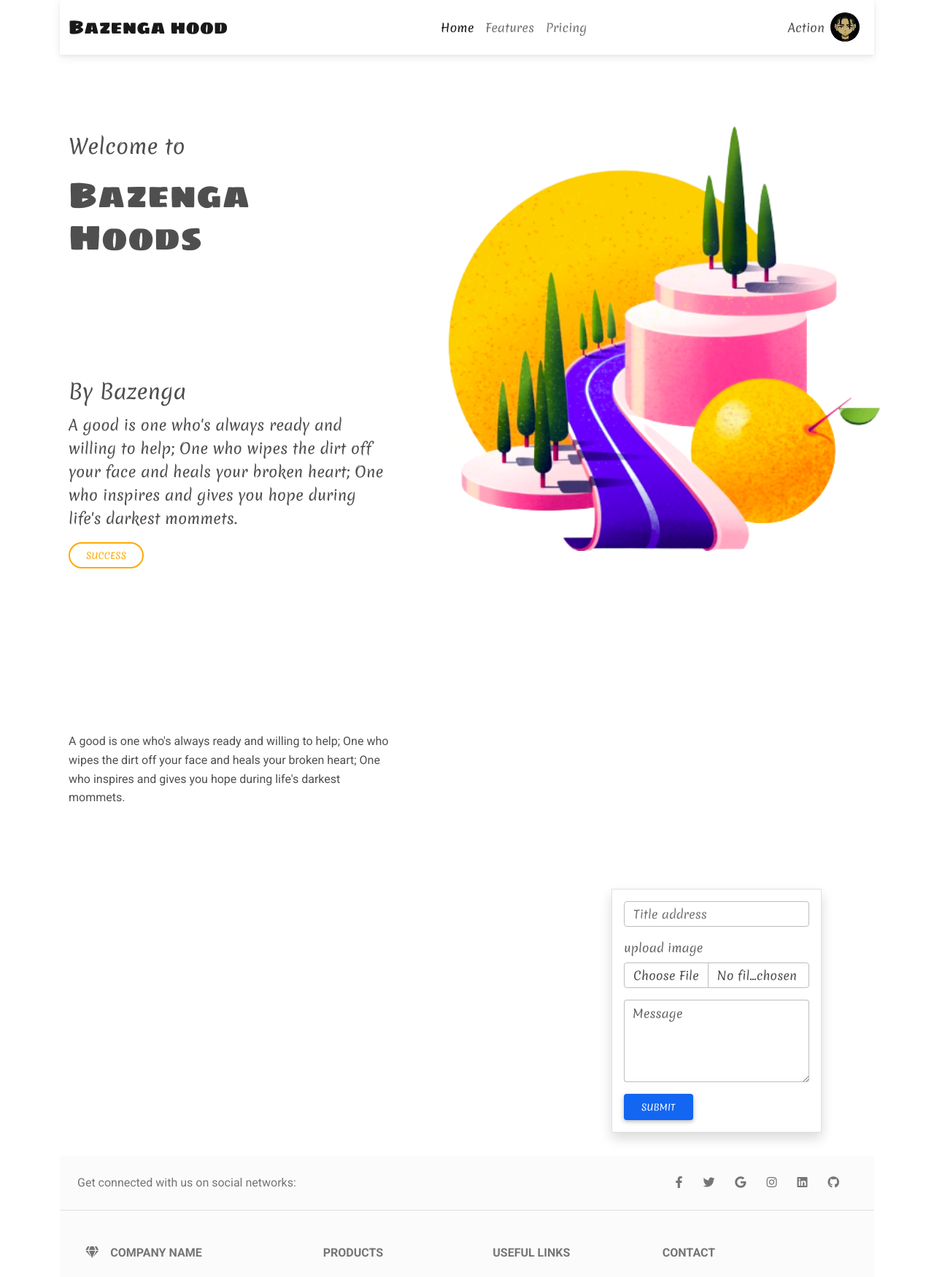
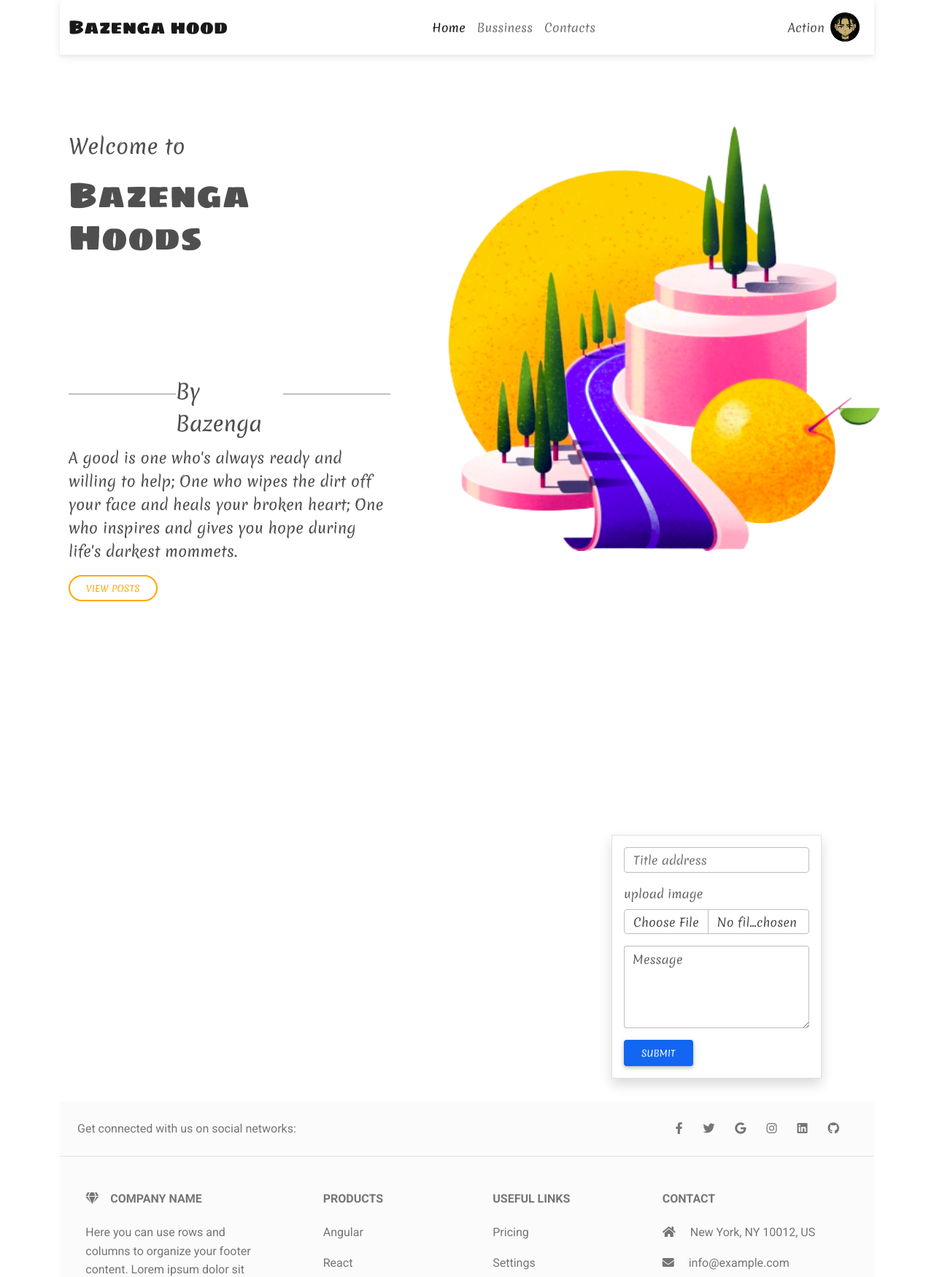
Before and after one commit to eude313/hood, a Django app: page /home in a window 1280 px wide. Shown: the top 1750 px of the page at 73% size. Run offline with Django 3.2, Linux system fonts and the light colour scheme; some libraries are stand-ins or nearby versions; some web fonts are replaced.

Commit message:
add changes

```diff
--- a/hoods/templates/hod/home.html
+++ b/hoods/templates/hod/home.html
@@ -6,31 +6,28 @@
     <div class="row mt-4">
         <div class="col-md-5">
             <div  style='margin-top:5rem;'>
-                <p style="font-size:28px; font-family: 'Merienda', cursive;">
-                    Welcome to
+                <p class="d-flex" style="font-size:28px; font-family: 'Merienda', cursive;"> Welcome to
                 </p>
                 <h2 style="font-size:3rem; font-family: 'Sigmar One', cursive;">
                     Bazenga Hoods
                 </h2>
             </div>
             <div style="margin-top:10rem;">
-                <div class='d-flex my-2' style="font-size:28px;font-family: 'Merienda', cursive;"> <hr>By Bazenga <hr></div>
+                <div class='d-flex my-2' style="font-size:28px;font-family: 'Merienda', cursive;"> <div class="vl"></div class="px-2">By Bazenga <div class="vl"></div></div>
                 <p style="font-size:20px; font-family: 'Merienda', cursive;">
                     A good is one who's always ready and willing to help; One who wipes the dirt off your face and heals your broken heart; One who inspires and gives you hope during life's darkest mommets.
                 </p>
-               <button
+                <a href="#post" > <button
                 type="button"
                 class="btn btn-outline-warning btn-rounded"
                 style="font-family: 'Merienda', cursive;"
                 data-mdb-ripple-color="dark"
                 >
-                Success
-                </button>
+                View posts
+                </button></a>
             </div>
             <div style='margin-top:14rem;'>
-                <p>
-                    A good is one who's always ready and willing to help; One who wipes the dirt off your face and heals your broken heart; One who inspires and gives you hope during life's darkest mommets.
-                </p>
+
 
             </div>
         </div>
@@ -39,7 +36,7 @@
         </div>
     </div>
 
-    <div class="row" style="margin-top:4rem">
+    <div class="row" id="post" style="margin-top:4rem">
         <div class="col-md-8">
 
         </div>
--- a/hoods/templates/hod/navbar.html
+++ b/hoods/templates/hod/navbar.html
@@ -1,7 +1,7 @@
 {% load static %}
 <nav class="navbar navbar-expand-lg navbar-light">
     <div class="container-fluid">
-        <a class="navbar-brand font-1" href="{% url 'signIn' %}">Bazenga hood</a>
+        <a class="navbar-brand font-1" href="{% url 'home' %}">Bazenga hood</a>
         <button
         class="navbar-toggler"
         type="button"
@@ -20,10 +20,10 @@
                 <a class="nav-link active" aria-current="page" href="{% url 'home' %}">Home</a>
                 </li>
                 <li class="nav-item">
-                <a class="nav-link" href="#">Features</a>
+                <a class="nav-link" href="#">Bussiness</a>
                 </li>
                 <li class="nav-item">
-                <a class="nav-link" href="#">Pricing</a>
+                <a class="nav-link" href="#">Contacts</a>
                 </li>
             </ul>
             <ul class="navbar-nav mb-2 mb-lg-0  font-2">
--- a/static/css/base.css
+++ b/static/css/base.css
@@ -48,3 +48,12 @@ body{
 .b2{
     height: 3.5rem;
 }
+.vl{
+    background-color: #c0c0c0;
+    height: 2px;
+    width: 10rem;
+    position: relative;
+    top: 24px;
+    left: 0;
+
+}
```
Also changed, not shown: static/images/main-qimg-d422a52586ed1f0a4dae2ec029fed1fb-removebg-preview.png (added).
